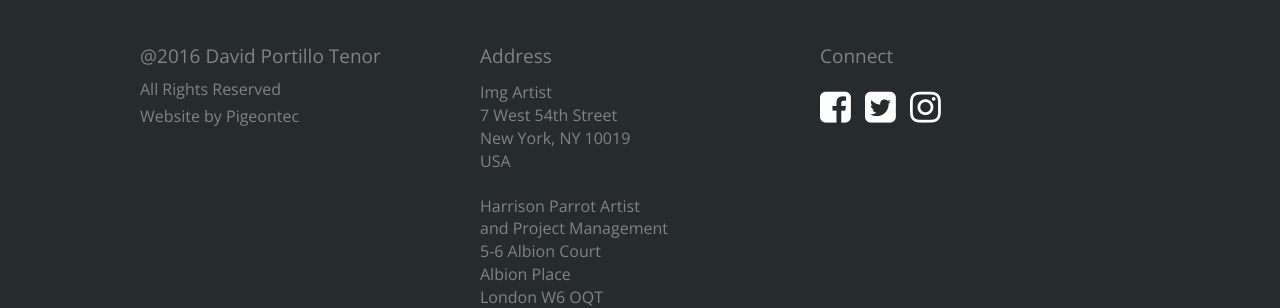
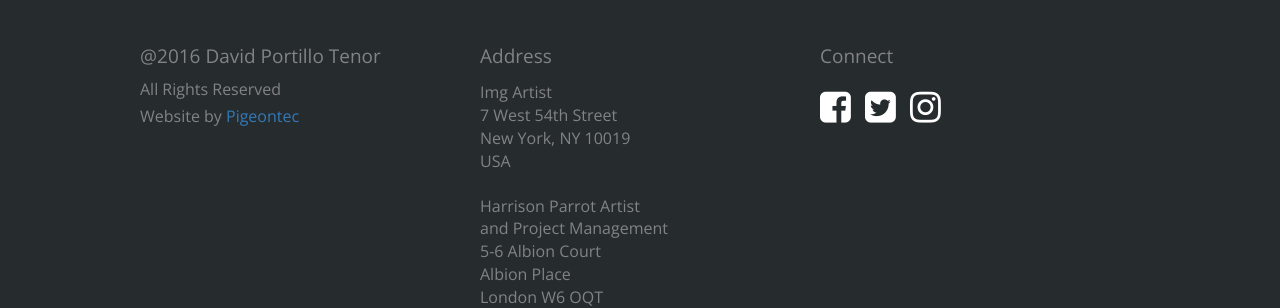
Before and after one commit to davidportillo/tenorwebsite, a Jekyll site: the page built from index.html, in a window 1280 px wide and 900 px high, scrolled down 2269 px. Shown: the part 511-819 px from the top of the window. Built offline with Jekyll 4.4.1, drawn with Linux system fonts in a browser that asks for light colours; nearby versions of some CDN libraries.

Commit message:
updates pigeontec link

```diff
--- a/_includes/footer.html
+++ b/_includes/footer.html
@@ -10,7 +10,7 @@
 		<div class="col-md-4">
 			<h4 class="site-footer-h4">@2016 David Portillo Tenor</h4>
 			<p class="site-footer-p">All Rights Reserved</p>
-			<p class="site-footer-p">Website by Pigeontec</p>
+			<p class="site-footer-p">Website by <a href="http://pigeontec.com">Pigeontec</a></p>
 		</div>
 		<div class="col-md-4">
 			<h4 class="site-footer-h4">Address</h4>
```
